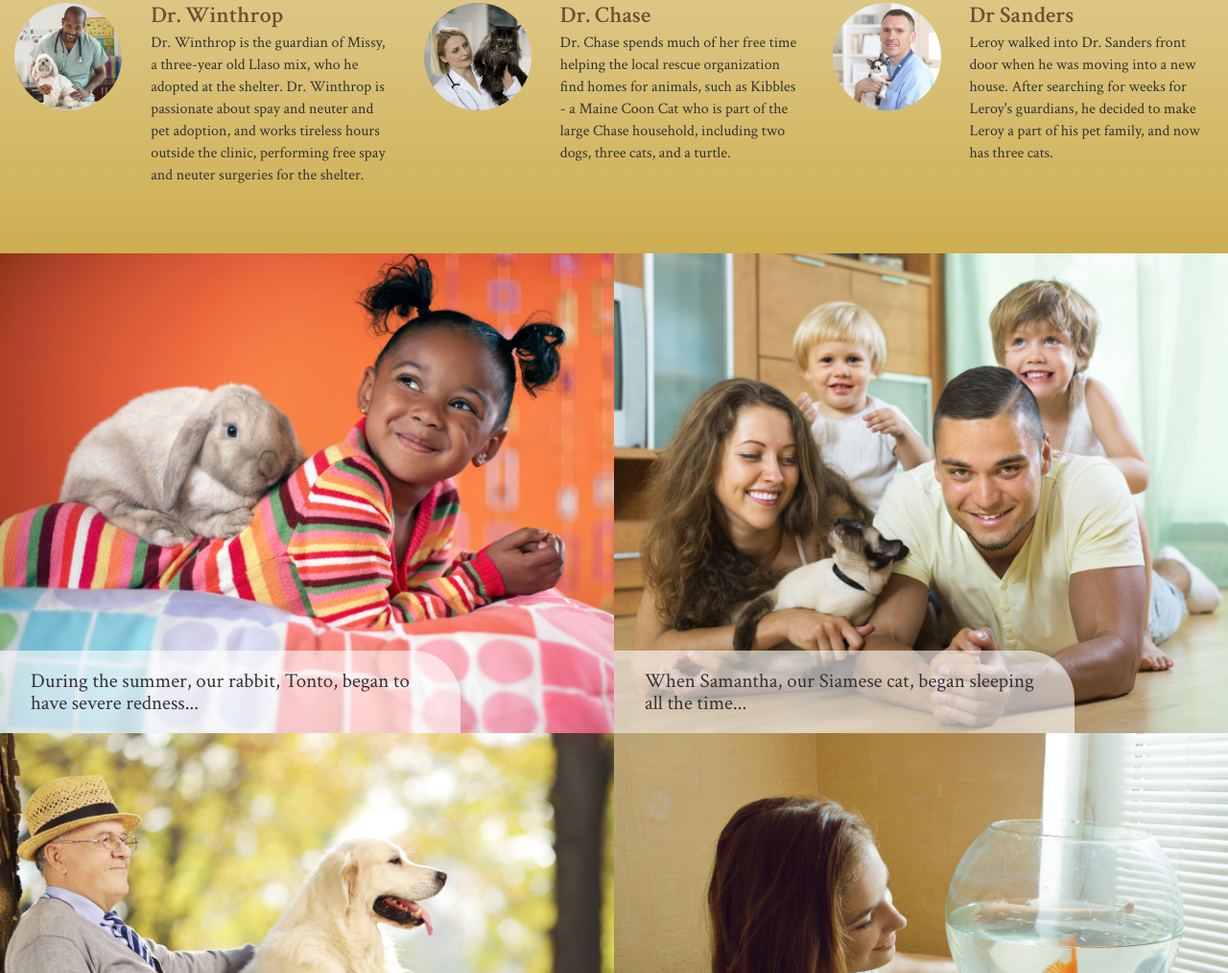
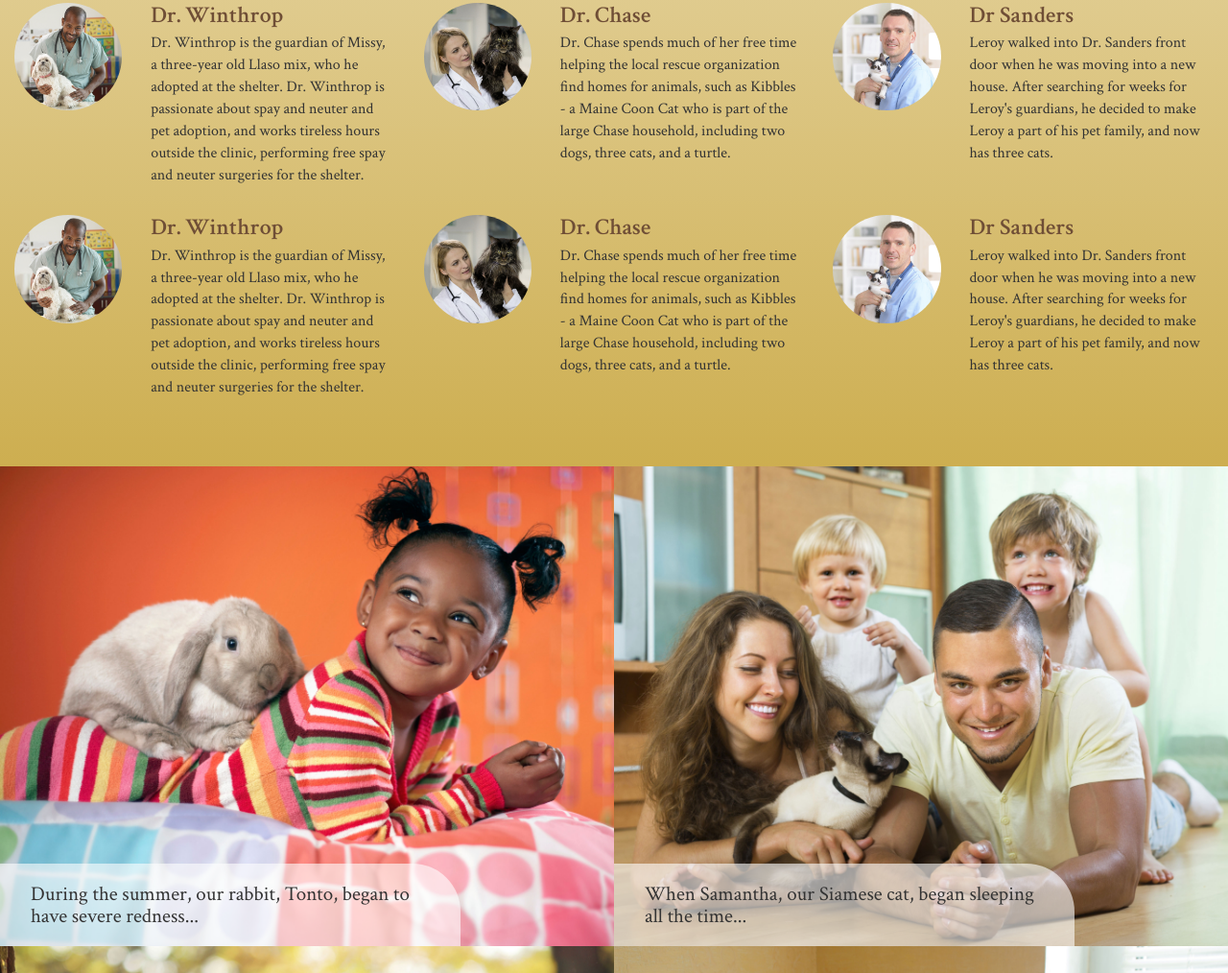
Before and after one commit to scash138/bootstrap_podcast, a website: page builds/development/index.html in a window 1280 px wide. Shown: the part 2140-3154 px from the top of the page at 96% size. Drawn offline with nearby package versions, Linux system fonts and the light colour scheme; a web font is replaced by a local one.

Commit message:
added another row to podcast section

```diff
--- a/builds/development/index.html
+++ b/builds/development/index.html
@@ -149,6 +149,43 @@
           </div><!-- inner row -->
         </div> <!-- guest -->
       </div><!-- outer row -->
+      <div class="row">
+        <div class="guest col-lg-4">
+          <div class="row">
+            <div class="photo col-xs-6 col-xs-offset-3 col-sm-3 col-sm-offset-1 col-md-2 col-md-offset-2 col-lg-4 col-lg-offset-0">
+              <img class="img-circle" src="images/doctor-winthrop.jpg" alt="Photo of Dr Sanders">
+            </div><!-- photo -->
+            <div class="info col-xs-8 col-xs-offset-2 col-sm-7 col-sm-offset-0 col-md-6 col-lg-8">
+              <h3>Dr. Winthrop</h3>
+              <p>Dr. Winthrop is the guardian of Missy, a three-year old Llaso mix, who he adopted at the shelter. Dr. Winthrop is passionate about spay and neuter and pet adoption, and works tireless hours outside the clinic, performing free spay and neuter surgeries for the shelter.</p>
+            </div><!-- info -->
+          </div><!-- inner row -->
+        </div> <!-- guest -->
+
+        <div class="guest col-lg-4">
+          <div class="row">
+            <div class="photo col-xs-6 col-xs-offset-3 col-sm-3 col-sm-offset-1 col-md-2 col-md-offset-2 col-lg-4 col-lg-offset-0">
+              <img class="img-circle" src="images/doctor-chase.jpg"  alt="Photo of Dr Sanders">
+            </div><!-- photo -->
+            <div class="info col-xs-8 col-xs-offset-2 col-sm-7 col-sm-offset-0 col-md-6 col-lg-8">
+              <h3>Dr. Chase</h3>
+              <p>Dr. Chase spends much of her free time helping the local rescue organization find homes for animals, such as Kibbles - a Maine Coon Cat who is part of the large Chase household, including two dogs, three cats, and a turtle.</p>
+            </div><!-- info -->
+          </div><!-- inner row -->
+        </div> <!-- guest -->
+
+        <div class="guest col-lg-4">
+          <div class="row">
+            <div class="photo col-xs-6 col-xs-offset-3 col-sm-3 col-sm-offset-1 col-md-2 col-md-offset-2 col-lg-4 col-lg-offset-0">
+              <img class="img-circle" src="images/doctor-sanders.jpg" alt="Photo of Dr Sanders">
+            </div><!-- photo -->
+            <div class="info col-xs-8 col-xs-offset-2 col-sm-7 col-sm-offset-0 col-md-6 col-lg-8">
+              <h3>Dr Sanders</h3>
+              <p>Leroy walked into Dr. Sanders front door when he was moving into a new house. After searching for weeks for Leroy's guardians, he decided to make Leroy a part of his pet family, and now has three cats.</p>
+            </div><!-- info -->
+          </div><!-- inner row -->
+        </div> <!-- guest -->
+      </div><!-- outer row -->
     </div><!-- container -->
   </div><!-- podcast page -->
 
```
Also changed, not shown: components/html/index.html (+37 -0 lines), builds/development/images/1_2.jpg (deleted), builds/development/images/2.jpg (deleted), builds/development/images/3.jpg (deleted), 3 other files.
